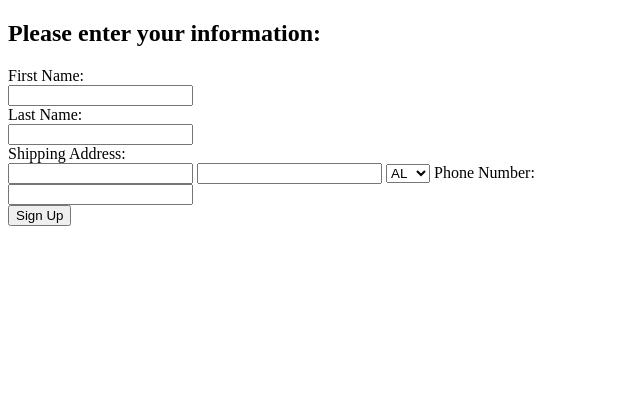
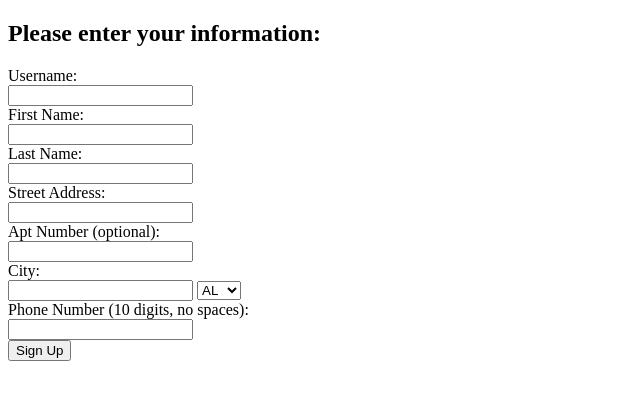
Before and after one commit to leah-ewing/Fresh-Made-Easy, a Flask app: page /sign-up in a window 1280 px wide. Shown: the top 400 px of the page, without its empty margins (0-640 px from the left). Run offline with Flask 2, Linux system fonts and the light colour scheme.

Commit message:
Final Commit 6/1

```diff
--- a/server.py
+++ b/server.py
@@ -26,6 +26,8 @@ def sign_up_page():
 
     return render_template('sign-up.html')
 
+#add your /user-profile.html app route
+
 
 #put your app routes here! :D
 
--- a/templates/homepage.html
+++ b/templates/homepage.html
@@ -16,6 +16,3 @@
   </form>
 
 {% endblock %}
-
-# "login" button is routed correctly, sign up button needs to be routed
-# "sign-up.html" is created but empty.
--- a/templates/sign-up.html
+++ b/templates/sign-up.html
@@ -4,16 +4,21 @@
 
 {% block body %}
 <h2>Please enter your information:</h2>
-<form action = "/profile-page">
+<form action = "/user-profile">
     <div class = "sign-up">
+    <label for = "username">Username:</label><br>
+    <input id = "username" type = "text" name = "username" required /><br>
     <label for = "first-name">First Name:</label><br>
     <input id  = "first-name" type = "text" name = "fname" required /><br>
     <label for = "last-name">Last Name:</label><br>
     <input id = "last-name" type = "text" name = "lname" required /><br>
-    <label for = "user-address">Shipping Address:</label><br>
-    <input id = "user-address" type = "text" name = "street-address" required />
+    <label for = "user-address">Street Address:</label><br>
+    <input id = "user-address" type = "text" name = "street-address" required /><br>
+    <label for = "user-address">Apt Number (optional):</label><br>
+    <input id = "user-address" type = "text" name = "apt-number"><br>
+    <label for = "user-address">City:</label><br>
     <input id = "user-address" type = "text" name = "user-city" required />
-    <select name = "State">
+    <select id = "user-address" name = "state">
         <option value = "alabama">AL</option>
         <option value = "alaska">AK</option>
         <option value = "arizona">AZ</option>
@@ -65,13 +70,13 @@
         <option value = "wisconsin">WI</option>
         <option value = "wyoming">WY</option>
         <option value = "district-of-columbia">DC</option>
-    </select>
-    <label for = "user-phone">Phone Number:</label><br>
-    <input id = "user-phone" type = "text" name = "phone-number" required /><br>
+    </select><br>
+    <label for = "user-phone">Phone Number (10 digits, no spaces):</label><br>
+    <input id = "user-phone" type = "tel" name = "phone-number" pattern="[0-9]{3}[0-9]{3}[0-9]{4}"required /><br>
     <button type = "submit" id = "sign-up">Sign Up</button>
 </div>
 </form>
 
  {% endblock %}
 
- <!-- Need to add text labels to this address input boxes! -->
+ <!-- need to create user-profile.html, this code is *should* already routed :P -->
```
